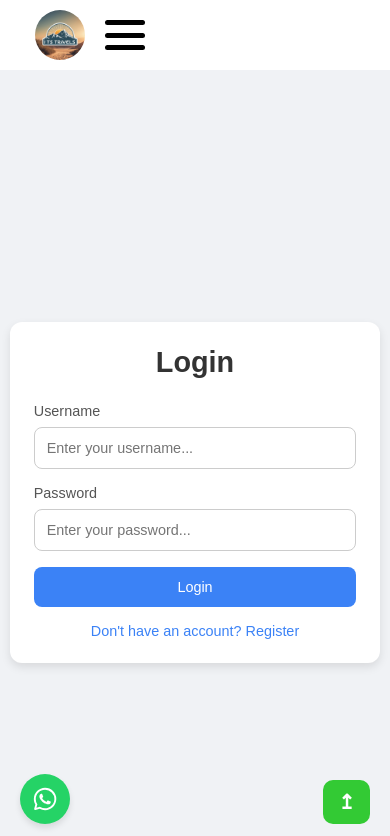
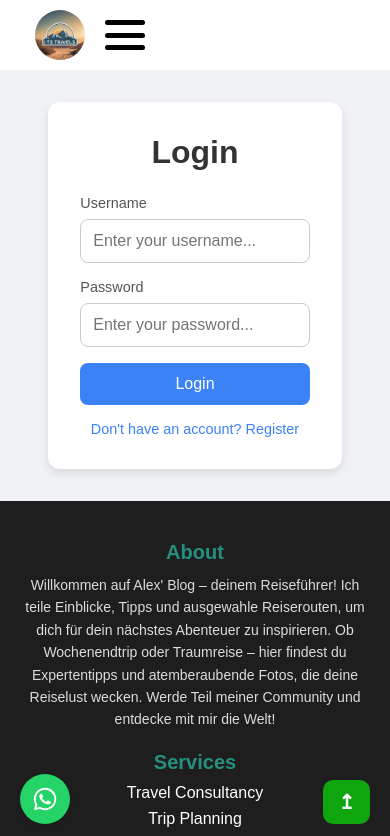
Before and after one commit to BlessingLuphahla/blog-app-ui, a React (Create React App) app: page /login in a window 390 px wide. Shown: the top 836 px of the page. Built offline with nearby package versions, Linux system fonts and the light colour scheme.

Commit message:
Update login.css

```diff
--- a/src/pages/login/login.css
+++ b/src/pages/login/login.css
@@ -2,19 +2,18 @@
 body {
   font-family: 'Poppins', sans-serif;
   background-color: #f0f2f5;
+  margin: 0;
   display: flex;
-  justify-content: center;
-  align-items: center;
+  flex-direction: column;
   min-height: 100vh;
-  margin: 0;
 }
 
 .login {
   display: flex;
   justify-content: center;
   align-items: center;
-  width: 100%;
-  min-height: 100vh;
+  flex-grow: 1;
+  padding: 2rem;
 }
 
 .login-container {
@@ -103,23 +102,3 @@ body {
 .login-register a:hover {
   text-decoration: underline;
 }
-
-/* Mobile responsiveness */
-@media (max-width: 480px) {
-  .login-container {
-      width: 95%;
-      padding: 1.5rem;
-  }
-
-  .login-title {
-      font-size: 1.8rem;
-  }
-
-  .input-group input {
-      font-size: 0.9rem;
-  }
-
-  .login-button {
-      font-size: 0.9rem;
-  }
-}
```
